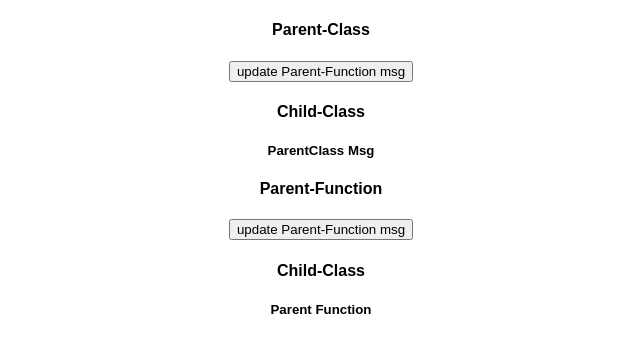
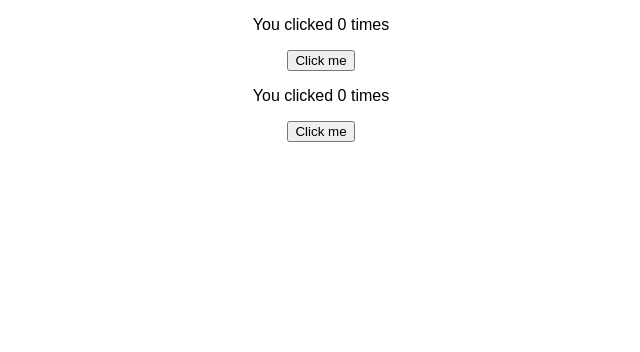
Before and after one commit to nunuji123/react-demo, a React (Create React App) app: page /hook in a window 1280 px wide. Shown: the top 352 px of the page, without its empty margins (319-959 px from the left). Built offline with nearby package versions, Linux system fonts and the light colour scheme.

Commit message:
feat(route): 引入react-route hook

```diff
--- a/package.json
+++ b/package.json
@@ -7,6 +7,7 @@
   "dependencies": {
     "react": "17.0.2",
     "react-dom": "17.0.2",
+    "react-router-dom": "6.2.1",
     "react-scripts": "4.0.0"
   },
   "devDependencies": {
--- a/src/App.js
+++ b/src/App.js
@@ -1,13 +1,15 @@
-import ParentClass from "./component/Parent/ClassParent";
-import FuncParent from "./component/Parent/FuncParent";
-
+import PassData from "./pages/passData/index";
+import Hook from "./pages/hook/index";
+import { Routes, Route } from "react-router-dom";
 import "./styles.css";
 
 export default function App() {
   return (
     <div className="App">
-      <ParentClass></ParentClass>
-      <FuncParent></FuncParent>
+      <Routes>
+        <Route path="/passData" element={<PassData />} />
+        <Route path="/hook" element={<Hook />} />
+      </Routes>
     </div>
   );
 }
--- a/src/index.js
+++ b/src/index.js
@@ -1,12 +1,15 @@
 import { StrictMode } from "react";
 import ReactDOM from "react-dom";
+import { BrowserRouter } from "react-router-dom";
 
 import App from "./App";
 
 const rootElement = document.getElementById("root");
 ReactDOM.render(
-  <StrictMode>
-    <App />
-  </StrictMode>,
+  <BrowserRouter>
+    <StrictMode>
+      <App />
+    </StrictMode>
+  </BrowserRouter>,
   rootElement
 );
--- /dev/null
+++ b/src/pages/hook/index.js
@@ -0,0 +1,10 @@
+import UseStateHook from "./useState";
+import UseEffectHook from "./useEffect";
+export default function App() {
+  return (
+    <div className="hook">
+      <UseStateHook></UseStateHook>
+      <UseEffectHook></UseEffectHook>
+    </div>
+  );
+}
--- /dev/null
+++ b/src/pages/hook/useEffect/index.js
@@ -0,0 +1,16 @@
+import React, { useState, useEffect } from "react";
+export default function UseStateHook() {
+  // 声明一个叫count的state变量
+  const [count, setCount] = useState(0);
+  // 相当于 componentDidMount componentDidUpdate
+  useEffect(() => {
+    // 使用浏览器的API更新页面标题
+    document.title = `You clicked ${count} times`;
+  });
+  return (
+    <div>
+      <p>You clicked {count} times</p>
+      <button onClick={() => setCount(count + 1)}>Click me</button>
+    </div>
+  );
+}
--- /dev/null
+++ b/src/pages/hook/useState/index.js
@@ -0,0 +1,11 @@
+import React, { useState } from "react";
+export default function UseStateHook() {
+  // 声明一个叫count的state变量
+  const [count, setCount] = useState(0);
+  return (
+    <div>
+      <p>You clicked {count} times</p>
+      <button onClick={() => setCount(count + 1)}>Click me</button>
+    </div>
+  );
+}
--- /dev/null
+++ b/src/pages/passData/index.js
@@ -0,0 +1,11 @@
+import ClassParent from "../../component/Parent/ClassParent";
+import FuncParent from "../../component/Parent/FuncParent";
+
+export default function App() {
+  return (
+    <div className="App">
+      <ClassParent></ClassParent>
+      <FuncParent></FuncParent>
+    </div>
+  );
+}
```
Also changed, not shown: src/config/route.js (added, +61 -0 lines).
